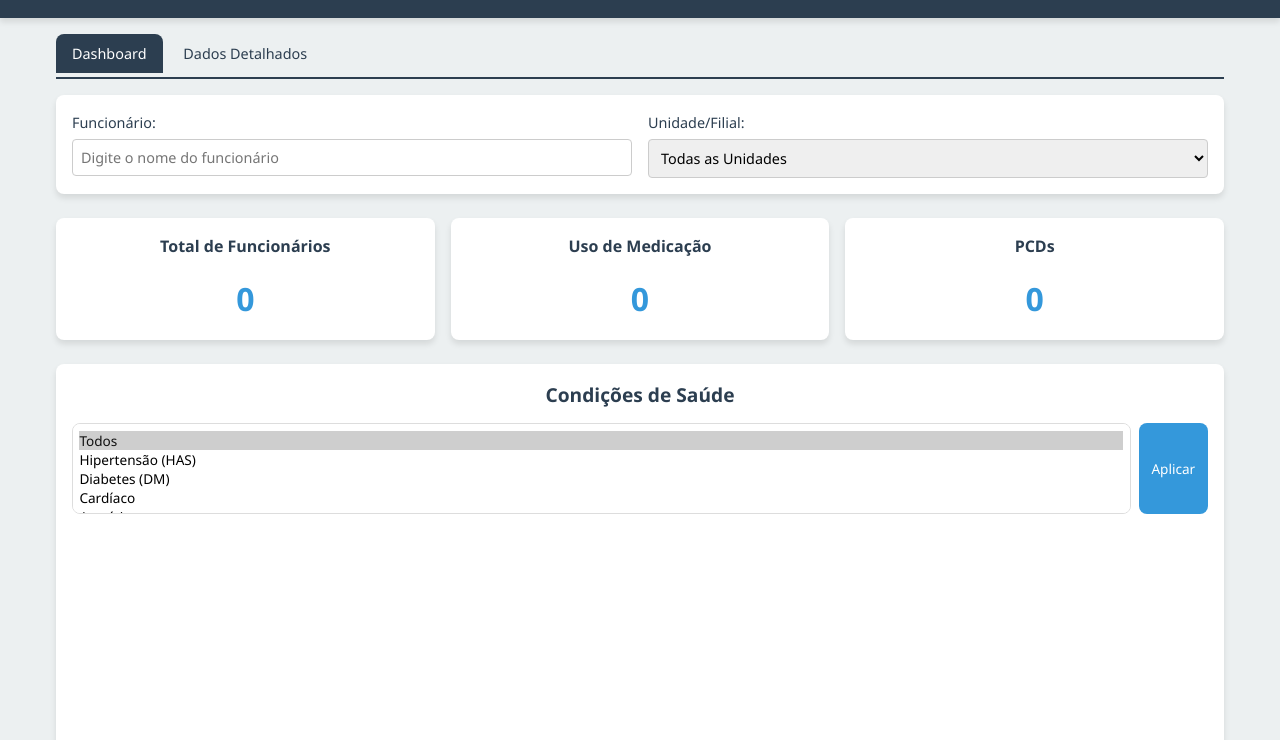
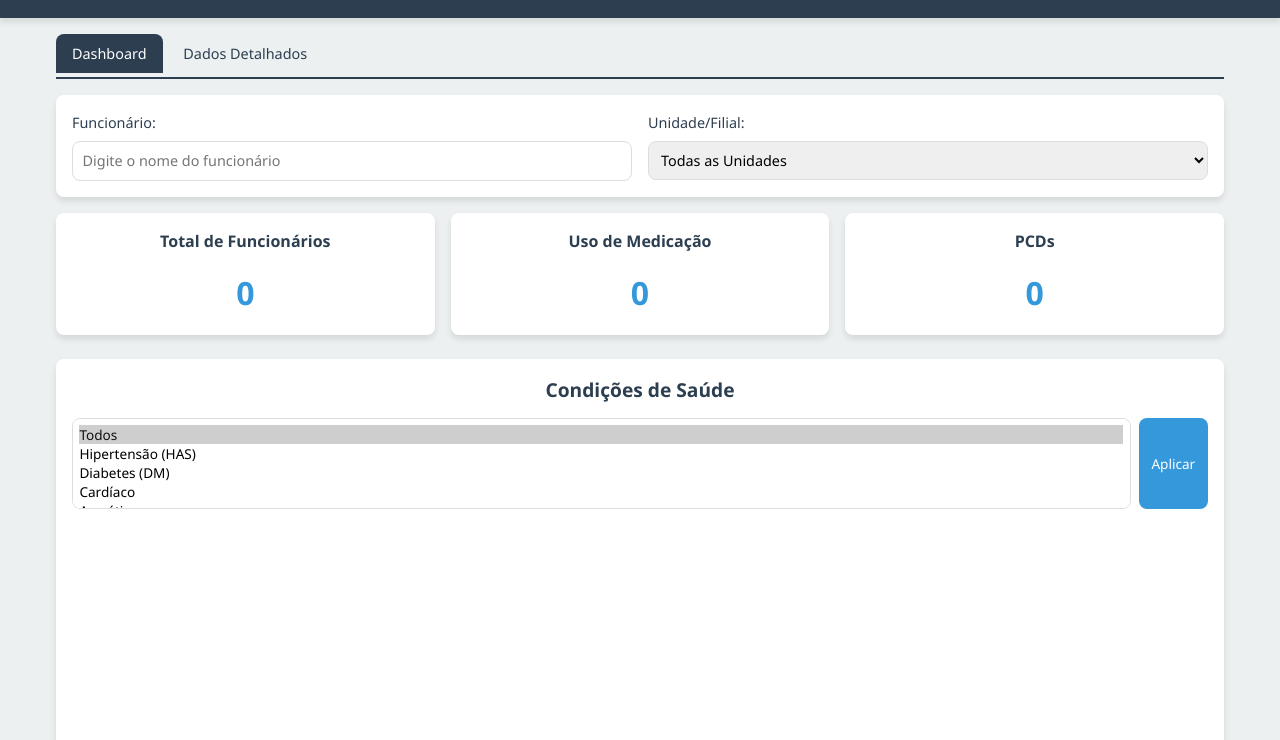
Before and after one commit to LeandroFerraz31/BuscadorIMC, a website: page public/index.html in a window 1280 px wide. Shown: the part 60-800 px from the top of the page. Drawn offline with Linux system fonts and the light colour scheme; no server answers.

Commit message:
Update styles.css
ajuste

```diff
--- a/public/styles.css
+++ b/public/styles.css
@@ -502,43 +502,6 @@ footer {
     font-size: 0.9rem;
 }
 
-/* Adicione ao final do styles.css existente ou substitua a seção relevante */
-.filters-section {
-    display: flex;
-    gap: 1rem;
-    margin-bottom: 1.5rem;
-    flex-wrap: wrap;
-}
-
-.filter-container {
-    display: flex;
-    flex-direction: column;
-    min-width: 200px;
-}
-
-.filter-container label {
-    font-size: 0.9rem;
-    margin-bottom: 0.3rem;
-}
-
-.filter-container input,
-.filter-container select {
-    padding: 0.5rem;
-    font-size: 0.9rem;
-    border: 1px solid #ccc;
-    border-radius: 4px;
-}
-
-.checkbox-group .checkbox-group {
-    margin-left: 20px;
-    display: grid;
-    grid-template-columns: repeat(auto-fit, minmax(120px, 1fr));
-    gap: 0.3rem;
-}
-
-.checkbox-group .checkbox-group label {
-    font-size: 0.85rem;
-}
 /* Media Queries para Responsividade */
 @media (max-width: 1024px) {
     .summary-cards {
```
